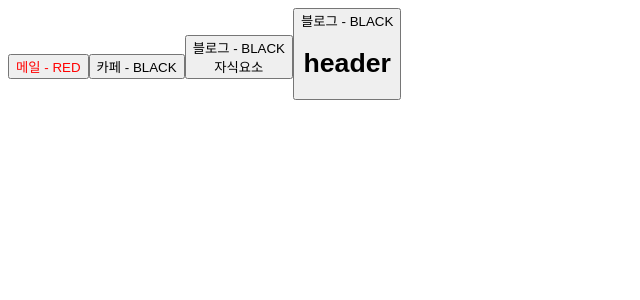
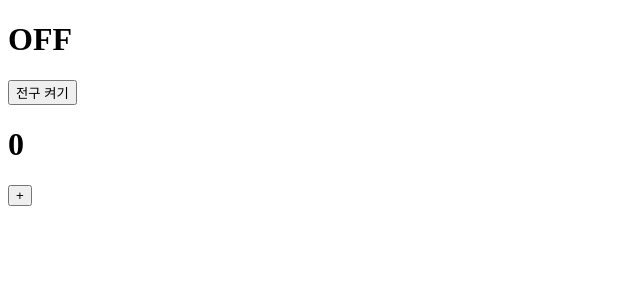
Before and after one commit to yeony1011/onebite-react, a React (Vite) app in the folder section05/: page / in a window 1280 px wide. Shown: the top 300 px of the page, without its empty margins (0-640 px from the left). Built offline with nearby package versions, Linux system fonts and the light colour scheme.

Commit message:
add : section05 > 06. State로 상태관리하기

```diff
--- a/section05/src/App.jsx
+++ b/section05/src/App.jsx
@@ -1,47 +1,47 @@
 import './App.css'
-import Header from './components/Header' // 리액트앱을 개발할때, 파일의 확장자 생략 가능!
-import Main from './components/Main'
-import Footer from './components/Footer'
-import Button from './components/Button'
+import { useState } from 'react' // 리액트가 제공하는 내장 함수 사용
 
-function App() { // 부모 컴포넌트 // Root 컴포넌트로 조상으로 있어야함
+function App() {
+  // const state = useState(); // useState()함수를 호출해서 state변수에 저장
+  // console.log(state); // [undefined, 함수] state의 현재값, state의 상태변화 시키는 함수 두개의 값이 들어간 배열이 출력됨
 
-  const buttonProps = {
-    text: '메일',
-    color: 'red',
-    a: 1,
-    b: 2,
-    c: 3
-  };
+  // const [state, setState] = useState(0); // 비구조화할당(=구조분해할당)
+
+  // return (
+  //   <>
+  //     <h1>{state}</h1>
+  //     <button onClick={()=>{
+  //       setState(state + 1)
+  //     }}>+</button>
+  //   </>
+  // )
+
+  const [count, setCount] = useState(0);
+  const [light, setLight] = useState('OFF');
 
   return (
     <>
-      {/* <Header />
-      <Main />
-      <Footer /> */}
-
-      {/* <Button text={'메일'} color={'red'} /> */}
-
-      {/* 넘겨야 하는 props가 많은경우, 스프레드 연산자 사용 */}
-      <Button {...buttonProps} />
-
-      {/* props는 부모컴포넌트에서 자식컴포넌트로만 전달 가능 */}
-      <Button text={'카페'} />
-
-      {/* props는 javascript값 뿐만 아니라, HTML이나 React컴포넌트도 전달할 수 있음(children props로 전달됨) */}
-      <Button text={'블로그'}>
-        <div>자식요소</div>
-      </Button>
-      <Button text={'블로그'}>
-        <Header />
-      </Button>
-
-
-      {/* <Footer text={'푸터'} /> */}
-      {/* props(Properties) : 컴포넌트에 전달된 값들 */}
-      {/* <h1>안녕 !</h1> */}
+    <div>
+      <h1>{light}</h1>
+      <button onClick={()=> {
+        setLight(light === 'OFF' ? 'ON' : 'OFF')
+      }}>전구 {light == 'OFF' ? '켜기' : '끄기'}</button>
+    </div>
+      <div>
+        <h1>{count}</h1>
+        <button onClick={()=>{
+          setCount(count + 1)
+        }}>+</button>
+      </div>
     </>
   )
 }
 
 export default App
+
+
+// state : 컴포넌트의 현재 상태를 보관하는 변수
+// 컴포넌트들은 state 값에 따라 현재 UI 화면을 렌더링
+// 여러개의 state 만드는 것 가능
+
+// 컴포넌트의 값이 변화 -> return문을 다시 렌더링 => 리렌더링
```
Also changed, not shown: section05/src/App_bk.jsx (added, +47 -0 lines).
